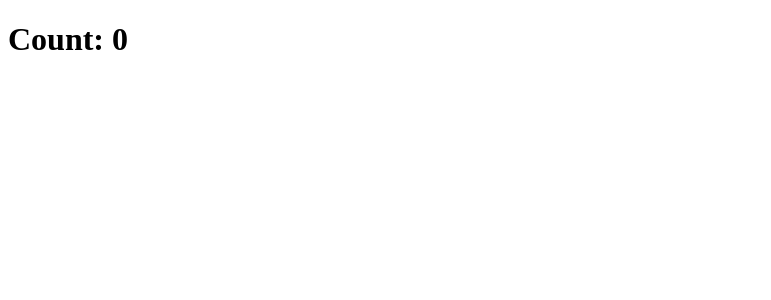
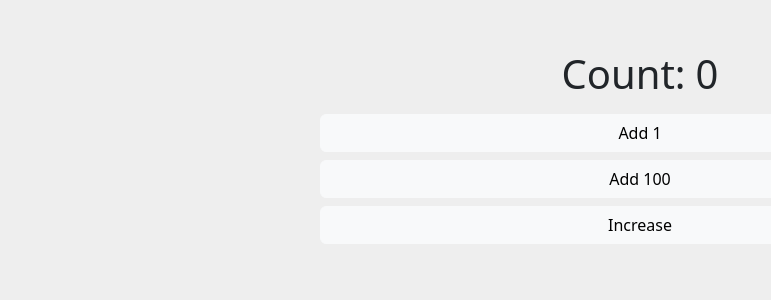
Before and after one commit to mate-academy/react_counter, a React (Create React App) app: page / in a window 1280 px wide. Shown: the top 300 px of the page, without its empty margins (0-771 px from the left). Built offline with nearby package versions, Linux system fonts and the light colour scheme; the HTML template or start-up script is replaced by a standard one.

Commit message:
solution

```diff
--- a/package.json
+++ b/package.json
@@ -17,7 +17,7 @@
     "@mate-academy/cypress-tools": "^1.0.4",
     "@mate-academy/eslint-config-react": "*",
     "@mate-academy/eslint-config-react-typescript": "*",
-    "@mate-academy/scripts": "^1.2.1",
+    "@mate-academy/scripts": "^1.2.3",
     "@mate-academy/students-ts-config": "*",
     "@mate-academy/stylelint-config": "*",
     "@types/node": "^17.0.23",
--- a/public/index.html
+++ b/public/index.html
@@ -3,9 +3,11 @@
   <head>
     <meta charset="utf-8" />
     <meta name="viewport" content="width=device-width, initial-scale=1" />
+    <link href="https://cdn.jsdelivr.net/npm/bootstrap@5.2.0-beta1/dist/css/bootstrap.min.css" rel="stylesheet" integrity="sha384-0evHe/X+R7YkIZDRvuzKMRqM+OrBnVFBL6DOitfPri4tjfHxaWutUpFmBp4vmVor" crossorigin="anonymous">
     <title>React App</title>
   </head>
   <body>
     <div id="root"></div>
+    <script src="https://cdn.jsdelivr.net/npm/bootstrap@5.2.0-beta1/dist/js/bootstrap.bundle.min.js" integrity="sha384-pprn3073KE6tl6bjs2QrFaJGz5/SUsLqktiwsUTF55Jfv3qYSDhgCecCxMW52nD2" crossorigin="anonymous"></script>
   </body>
 </html>
--- a/src/App.scss
+++ b/src/App.scss
@@ -1 +1,7 @@
-// styles go here
+body {
+  background-color: #eee;
+}
+
+.d-grid {
+  margin-top: 50px;
+}
--- a/src/App.tsx
+++ b/src/App.tsx
@@ -1,16 +1,64 @@
 import React from 'react';
 import './App.scss';
+import { Counter } from './Components/Counter';
 
-class App extends React.Component {
-  addOne = () => {};
+type State = {
+  count: number,
+};
 
-  add100 = () => {};
+class App extends React.Component<{}, State> {
+  state = {
+    count: 0,
+  };
 
-  increase = () => {};
+  addOne = () => {
+    this.setState((state) => ({
+      count: state.count + 1,
+    }));
+  };
+
+  add100 = () => {
+    this.setState((state) => ({
+      count: state.count + 100,
+    }));
+  };
+
+  increase = () => {
+    if (this.state.count % 5 === 0) {
+      this.setState(this.add100);
+    } else {
+      this.setState(this.addOne);
+    }
+  };
 
   render() {
+    const { count } = this.state;
+
     return (
-      <h1>Count: 0</h1>
+      <div className="d-grid gap-2 col-6 mx-auto">
+        <Counter count={count} />
+        <button
+          type="button"
+          className="btn btn-light"
+          onClick={this.addOne}
+        >
+          Add 1
+        </button>
+        <button
+          type="button"
+          className="btn btn-light"
+          onClick={this.add100}
+        >
+          Add 100
+        </button>
+        <button
+          type="button"
+          className="btn btn-light"
+          onClick={this.increase}
+        >
+          Increase
+        </button>
+      </div>
     );
   }
 }
--- /dev/null
+++ b/src/Components/Counter.scss
@@ -0,0 +1,7 @@
+h1 {
+  text-align: center;
+}
+
+span {
+  padding-left: 10px;
+}
--- /dev/null
+++ b/src/Components/Counter.tsx
@@ -0,0 +1,15 @@
+import React from 'react';
+import './Counter.scss';
+
+type Props = {
+  count: number,
+};
+
+export const Counter: React.FC<Props> = ({ count }) => {
+  return (
+    <h1>
+      Count:
+      <span>{count}</span>
+    </h1>
+  );
+};
```
Also changed, not shown: 2 other files (tests, documents, lock files or other folders).
